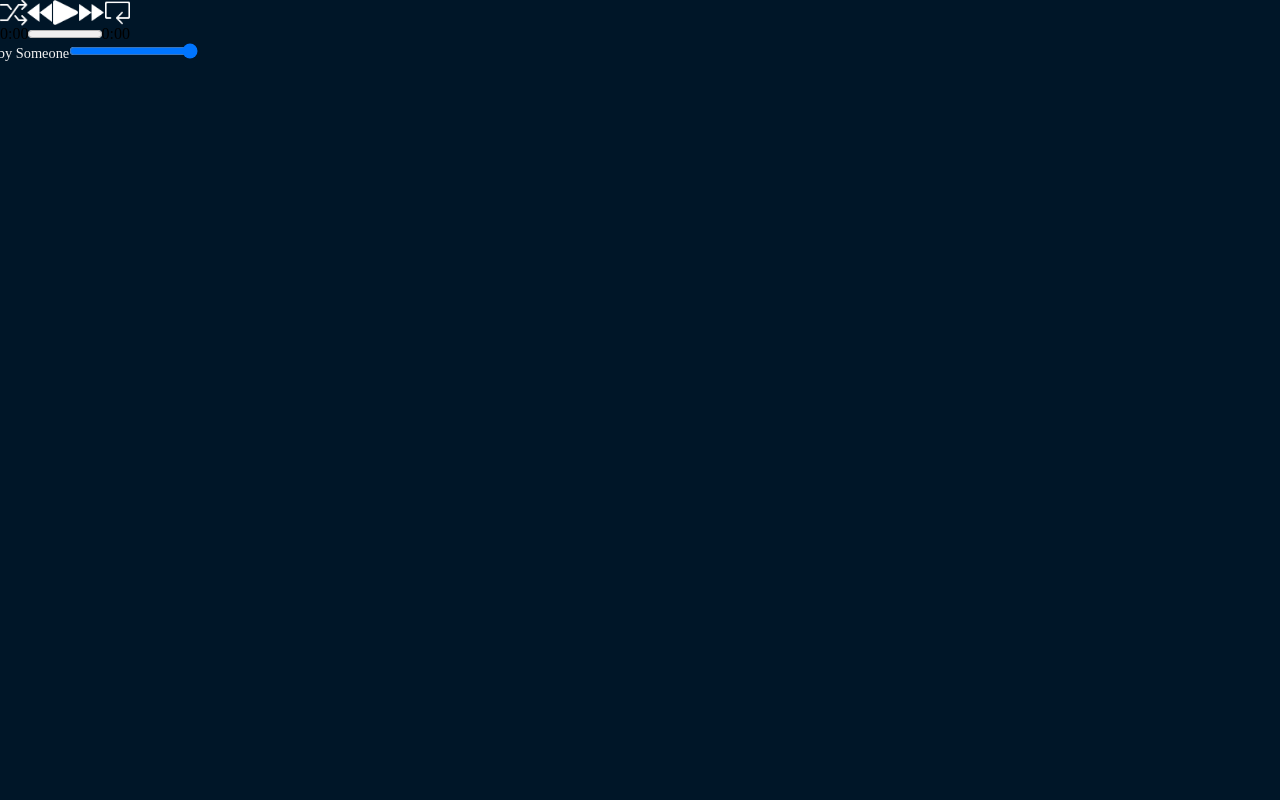
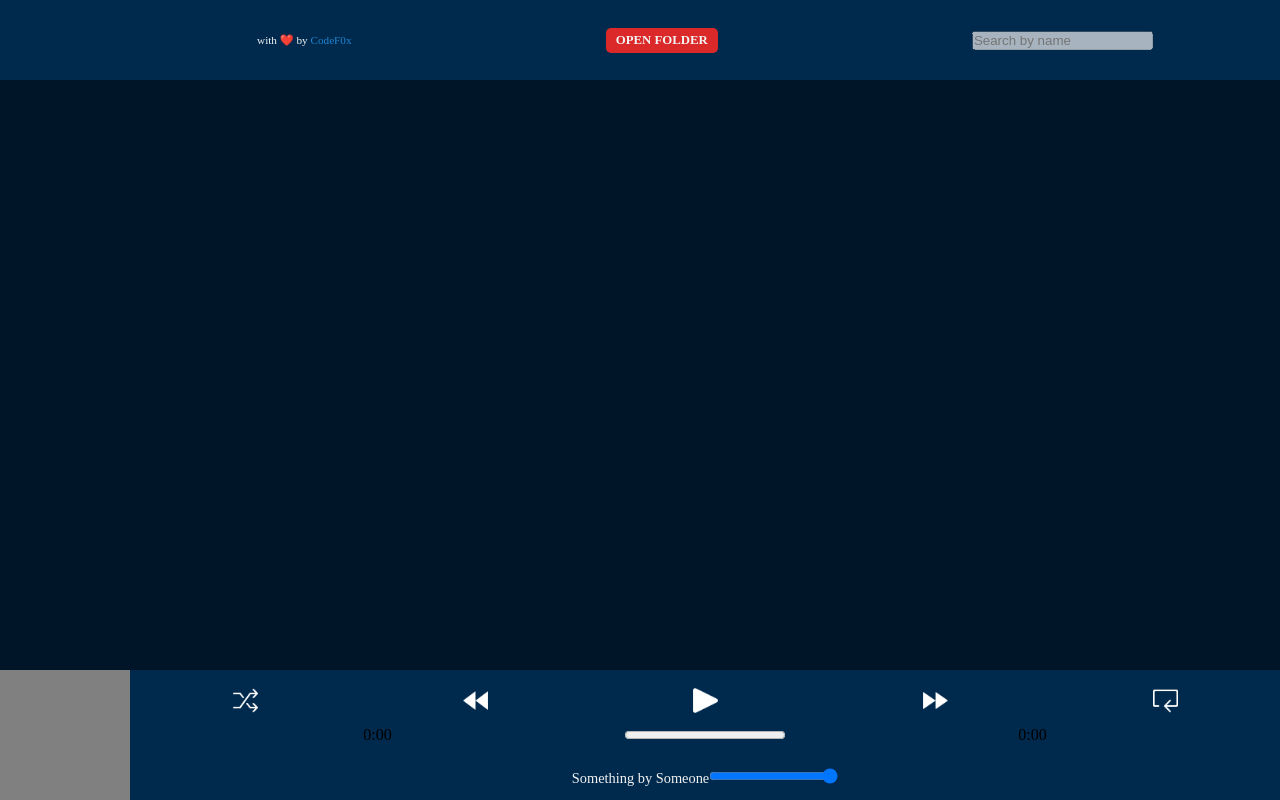
Before and after one commit to CodeF0x/violin-web, a Vue app: page / in a window 1280 px wide. Built offline with nearby package versions, Linux system fonts and the light colour scheme.

Commit message:
Basic markup and styles.

```diff
--- a/src/App.vue
+++ b/src/App.vue
@@ -14,13 +14,3 @@ export default {
   }
 };
 </script>
-
-<style>
-#app {
-  display: grid;
-  grid-template-rows: 10vh 5vh auto 130px;
-  grid-template-columns: 130px 1fr 1fr 1fr;
-  background-color: var(--bg-color);
-  height: 100vh;
-}
-</style>
--- /dev/null
+++ b/src/components/AlbumImage.vue
@@ -0,0 +1,19 @@
+<template>
+  <div id="album-img"></div>
+</template>
+
+<script>
+export default {
+  name: 'AlbumImage'
+}
+</script>
+
+<style scoped>
+#album-img {
+  grid-column: 1;
+  grid-row: 4;
+  background-color: gray;
+  background-position: center;
+  background-size: cover;
+}
+</style>
--- a/src/components/BottomBg.vue
+++ b/src/components/BottomBg.vue
@@ -1,5 +1,5 @@
 <template>
-  <div>
+  <div class="bottom-bg">
     <ControlCon></ControlCon>
     <ProgressCon></ProgressCon>
     <SongInfo></SongInfo>
@@ -20,3 +20,13 @@ export default {
   }
 }
 </script>
+
+<style scoped>
+.bottom-bg {
+  grid-row: 4;
+  grid-column: 2/5;
+  background-color: var(--con-color);
+  display: grid;
+  grid-template-rows: 1fr 1fr 1fr;
+}
+</style>
--- /dev/null
+++ b/src/components/FileCon.vue
@@ -0,0 +1,61 @@
+<template>
+  <div class="file-con">
+    <div class="creator">
+      with ❤️ by
+      <a href="#" id="creator-link">CodeF0x</a>
+    </div>
+    <a href="#" id="open-folder" class="btn">OPEN FOLDER</a>
+    <input type="text" placeholder="Search by name" class="search" id="search" disabled />
+  </div>
+</template>
+
+<script>
+export default {
+  name: 'FileCon'
+}
+</script>
+
+<style>
+.btn,
+.file-con {
+  grid-row: 1;
+  grid-column: 2/5;
+  display: flex;
+  justify-content: space-around;
+  align-items: center;
+}
+
+.creator {
+  font-size: 0.7rem;
+  color: var(--text-color);
+}
+
+#creator-link {
+  color: var(--link-color);
+  text-decoration: none;
+  -webkit-app-region: no-drag;
+}
+
+#creator-link:hover {
+  cursor: pointer;
+  font-weight: 900;
+  transition: 0.3s ease-in-out;
+}
+
+.btn {
+  text-decoration: none;
+  padding: 5px 10px;
+  background-color: var(--btn-color);
+  border-radius: 5px;
+  color: var(--text-color);
+  font-weight: 900;
+  font-size: 0.8em;
+  cursor: pointer;
+  -webkit-app-region: no-drag;
+}
+
+.btn:hover {
+  background-color: var(--btn-color-hover);
+  color: var(--text-color-hover);
+}
+</style>
--- a/src/components/MainContainer.vue
+++ b/src/components/MainContainer.vue
@@ -1,14 +1,41 @@
 <template>
-  <BottomBg></BottomBg>
+  <div id="main-container">
+    <TopBg></TopBg>
+    <FileCon></FileCon>
+    <Sort></Sort>
+    <Songs></Songs>
+    <AlbumImage></AlbumImage>
+    <BottomBg></BottomBg>
+  </div>
 </template>
 
 <script>
-import BottomBg from './BottomBg';
+import BottomBg from './BottomBg'
+import AlbumImage from './AlbumImage'
+import Songs from './Songs'
+import Sort from './Sort'
+import FileCon from './FileCon'
+import TopBg from './TopBg'
 
 export default {
   name: 'MainContainer',
   components: {
-    BottomBg
+    BottomBg,
+    AlbumImage,
+    Songs,
+    Sort,
+    FileCon,
+    TopBg
   }
 };
 </script>
+
+<style>
+#main-container {
+  display: grid;
+  grid-template-rows: 10vh 5vh auto 130px;
+  grid-template-columns: 130px 1fr 1fr 1fr;
+  background-color: var(--bg-color);
+  height: 100vh;
+}
+</style>
--- /dev/null
+++ b/src/components/Songs.vue
@@ -0,0 +1,9 @@
+<template>
+  <div id="songs"></div>
+</template>
+
+<script>
+export default {
+  name: 'Songs'
+}
+</script>
--- /dev/null
+++ b/src/components/Sort.vue
@@ -0,0 +1,30 @@
+<template>
+  <div>
+    <div id="by-name">Name</div>
+    <div id="by-album">Album</div>
+    <div id="by-artist">Artist</div>
+  </div>
+</template>
+
+<script>
+export default {
+  name: 'Sort'
+}
+</script>
+
+<style>
+#by-name,
+#by-album,
+#by-artist {
+  margin-top: 10px;
+  grid-row: 2;
+  justify-self: center;
+  display: none; /** Issue #144 */
+}
+
+#by-name:hover,
+#by-album:hover,
+#by-artist:hover {
+  cursor: pointer;
+}
+</style>
--- /dev/null
+++ b/src/components/TopBg.vue
@@ -0,0 +1,18 @@
+<template>
+  <div class="top-bg"></div>
+</template>
+
+<script>
+export default {
+  name: 'TopBg'
+}
+</script>
+
+<style>
+.top-bg {
+  grid-row: 1;
+  grid-column: 1/5;
+  background-color: var(--con-color);
+  width: 100%;
+}
+</style>
```
Also changed, not shown: 1 other file (tests, documents, lock files or other folders).
